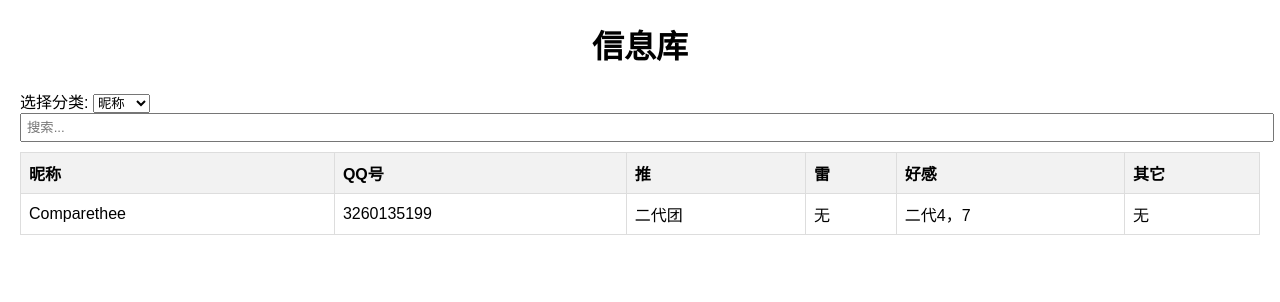
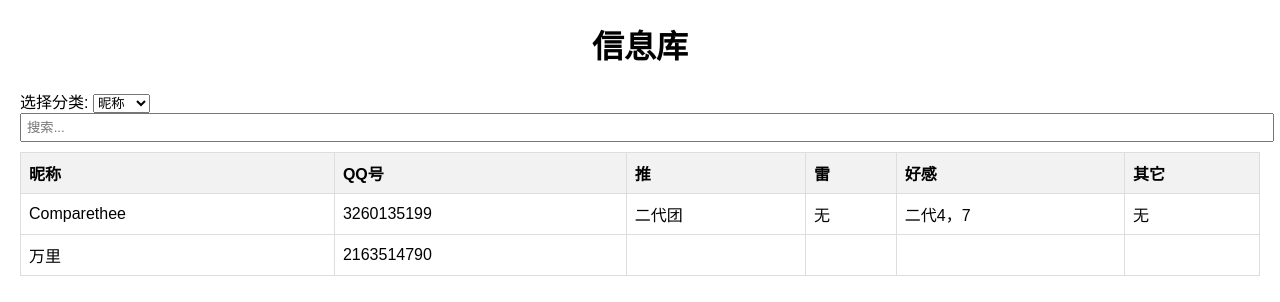
Before and after one commit to NuclearReactor314/QQ_Group_Chat_Data, a plain HTML site: page index.html in a window 1280 px wide. Drawn offline with Linux system fonts and the light colour scheme.

Commit message:
Update index.html

```diff
--- a/index.html
+++ b/index.html
@@ -44,6 +44,7 @@
         document.addEventListener('DOMContentLoaded', function () {
             const data = [
                 {nickname:'Comparethee', QQnumber:'3260135199', fan:'二代团', reject:'无', goodimpression:'二代4，7', other:'无'},
+                {nickname:'万里', QQnumber:'2163514790', fan:'', reject:'', goodimpression:'', other:''},
                 // 添加更多数据...
             ];
 
```
